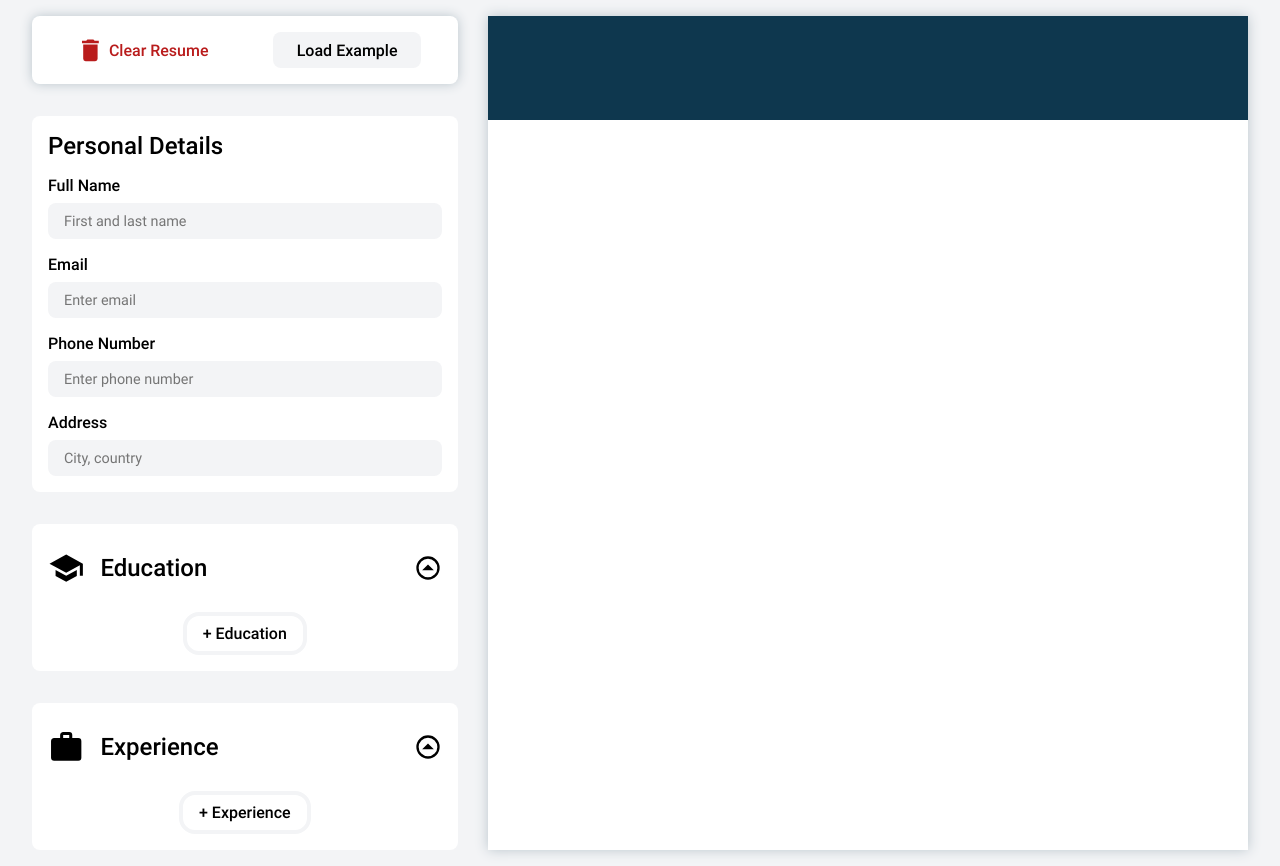
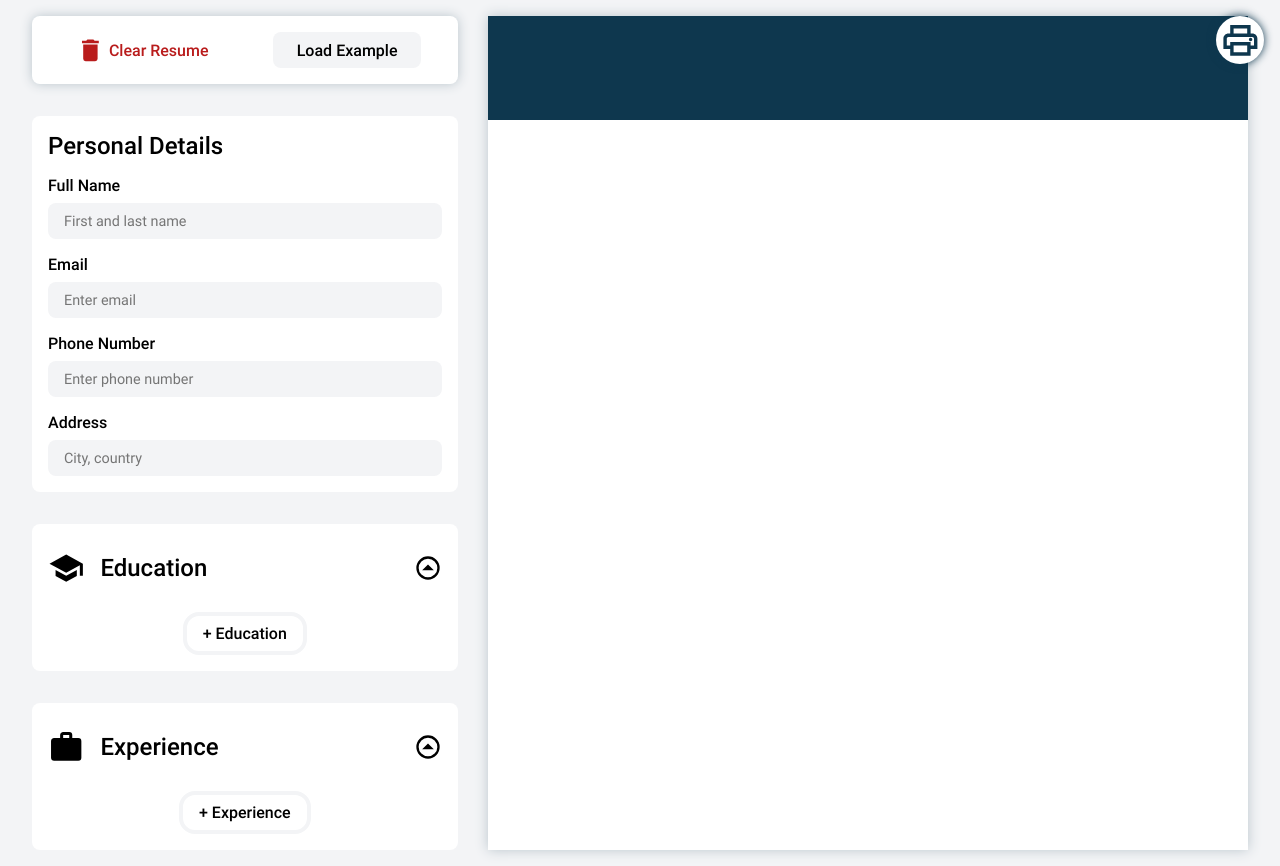
Before and after one commit to yppelu/odin-cv-application, a React (Vite) app: page / in a window 1280 px wide. Built offline with nearby package versions, Linux system fonts and the light colour scheme.

Commit message:
Add a printing button

```diff
--- a/src/App.jsx
+++ b/src/App.jsx
@@ -2,6 +2,7 @@ import { useState } from 'react';
 
 import emptyData from './helpers/empty-data.js';
 
+import PrintingButton from './components/printing-button/PrintingButton.jsx';
 import Editor from './components/editor/Editor.jsx';
 import Resume from './components/resume/Resume.jsx';
 
@@ -10,6 +11,32 @@ function App() {
 
   return (
     <>
+      <style>
+        {`
+          @media print {
+            body{
+              -webkit-print-color-adjust:exact !important;
+              print-color-adjust:exact !important;
+            }
+            #root {
+              padding: 0;
+              margin: 0;
+              width: 100%;
+            }
+            .editor {
+              display: none;
+            }
+            .printing-button {
+              display: none;
+            }
+            .resume {
+              box-shadow: none;
+              width: 100%;
+            }
+          }
+        `}
+      </style>
+      <PrintingButton />
       <Editor person={person} setPerson={setPerson} />
       <Resume person={person} />
     </>
--- /dev/null
+++ b/src/components/printing-button/PrintingButton.jsx
@@ -0,0 +1,24 @@
+import './printing-button.css';
+
+function PrintingButton() {
+  return (
+    <button
+      className="printing-button">
+      <svg
+        className="printing-icon"
+        xmlns="http://www.w3.org/2000/svg"
+        viewBox="0 0 24 24"
+        fill="var(--blue-clr)"
+        onClick={() => {
+          window.print();
+          return false;
+        }
+        }
+      >
+        <path d="M19 8C20.66 8 22 9.34 22 11V17H18V21H6V17H2V11C2 9.34 3.34 8 5 8H6V3H18V8H19M8 5V8H16V5H8M16 19V15H8V19H16M18 15H20V11C20 10.45 19.55 10 19 10H5C4.45 10 4 10.45 4 11V15H6V13H18V15M19 11.5C19 12.05 18.55 12.5 18 12.5C17.45 12.5 17 12.05 17 11.5C17 10.95 17.45 10.5 18 10.5C18.55 10.5 19 10.95 19 11.5Z" />
+      </svg>
+    </button>
+  );
+}
+
+export default PrintingButton;
--- /dev/null
+++ b/src/components/printing-button/printing-button.css
@@ -0,0 +1,33 @@
+.printing-button {
+  background-color: var(--white-clr);
+  border-radius: 50%;
+  box-shadow: 0 0 8px var(--blue-clr);
+  transition: var(--transition);
+
+  display: flex;
+  align-items: center;
+  justify-content: center;
+
+  position: fixed;
+  top: 1rem;
+  right: 1rem;
+
+  border: none;
+  height: 3rem;
+  width: 3rem;
+}
+
+.printing-icon {
+  aspect-ratio: 1 / 1;
+  height: 85%;
+}
+
+.printing-button:active {
+  transform: scale(0.95);
+}
+
+@media (pointer: coarse) {
+  .printing-button {
+    display: none;
+  }
+}
```
